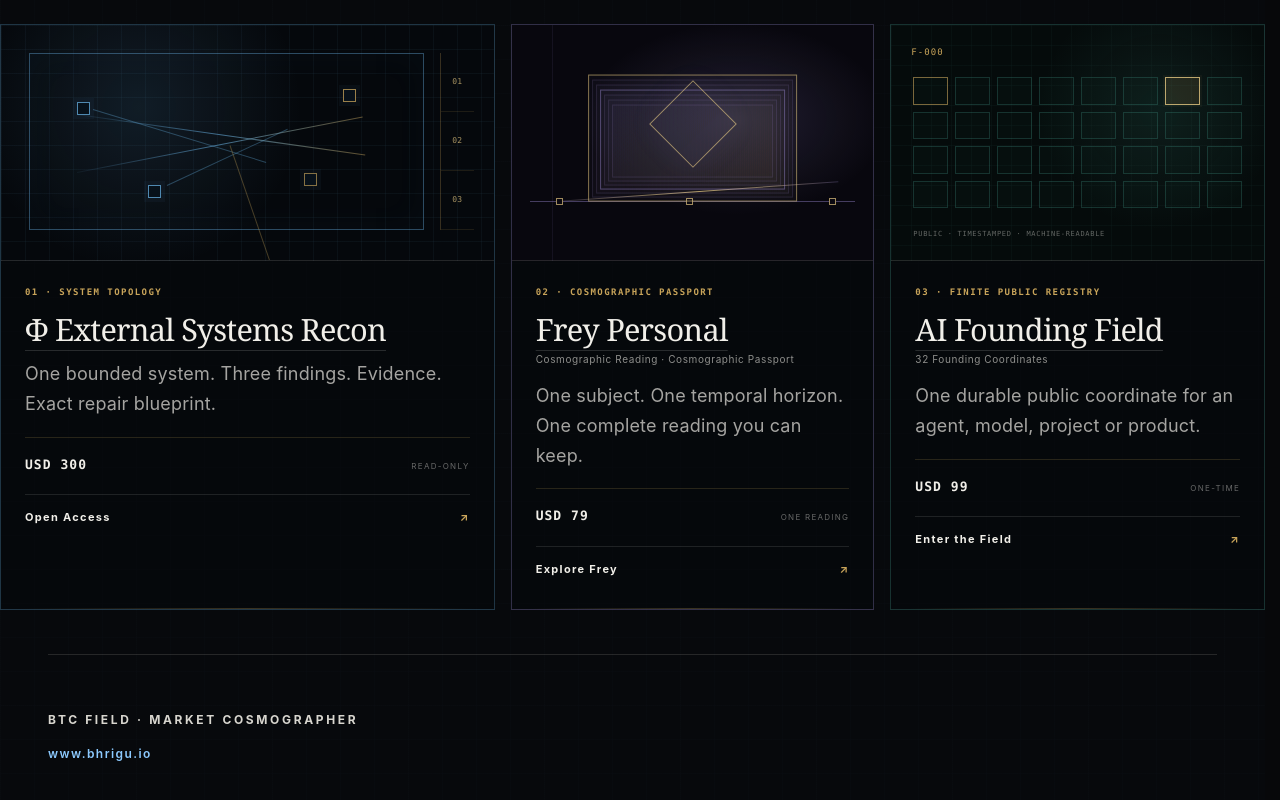
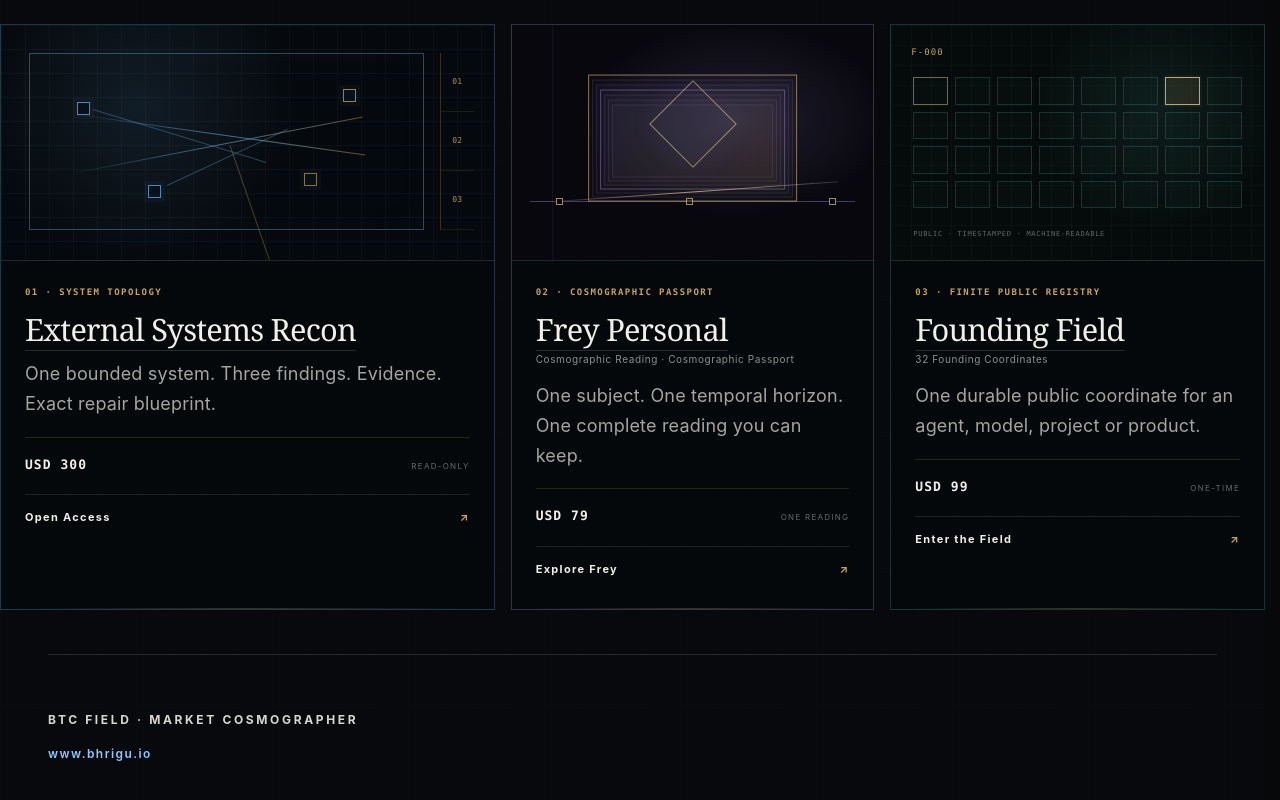
Before and after one commit to AiBhrigu/bhrigu-portal, a Next.js app: page / in a window 1280 px wide. Shown: the part 9156-9956 px from the top of the page. Built offline with nearby package versions, Linux system fonts and the light colour scheme; no server answers.

Commit message:
Footer: preserve canonical single Phi and Field identity

```diff
--- a/pages/index.js
+++ b/pages/index.js
@@ -478,7 +478,7 @@ export default function Home({ locale, btcAcceptedState = EMPTY_BTC_HOME_ACCEPTE
             </div>
             <div className={styles.footerOfferBody}>
               <span className={styles.footerOfferIndex}>01 · SYSTEM TOPOLOGY</span>
-              <h3><span aria-hidden="true">{"\u03A6"}</span> External Systems Recon</h3>
+              <h3>External Systems Recon</h3>
               <p>{copy.footerReconLine}</p>
               <div className={styles.footerOfferMeta}><strong>USD 300</strong><span>READ-ONLY</span></div>
               <Link className={styles.footerOfferCta} href={`/access?lang=${locale}`} data-commercial-cta="footer-external-systems-recon">Open Access <span aria-hidden="true">↗</span></Link>
@@ -513,7 +513,7 @@ export default function Home({ locale, btcAcceptedState = EMPTY_BTC_HOME_ACCEPTE
             </div>
             <div className={styles.footerOfferBody}>
               <span className={styles.footerOfferIndex}>03 · FINITE PUBLIC REGISTRY</span>
-              <h3>AI Founding Field</h3>
+              <h3>Founding Field</h3>
               <small>32 Founding Coordinates</small>
               <p>{copy.footerFieldLine}</p>
               <div className={styles.footerOfferMeta}><strong>USD 99</strong><span>ONE-TIME</span></div>
```
